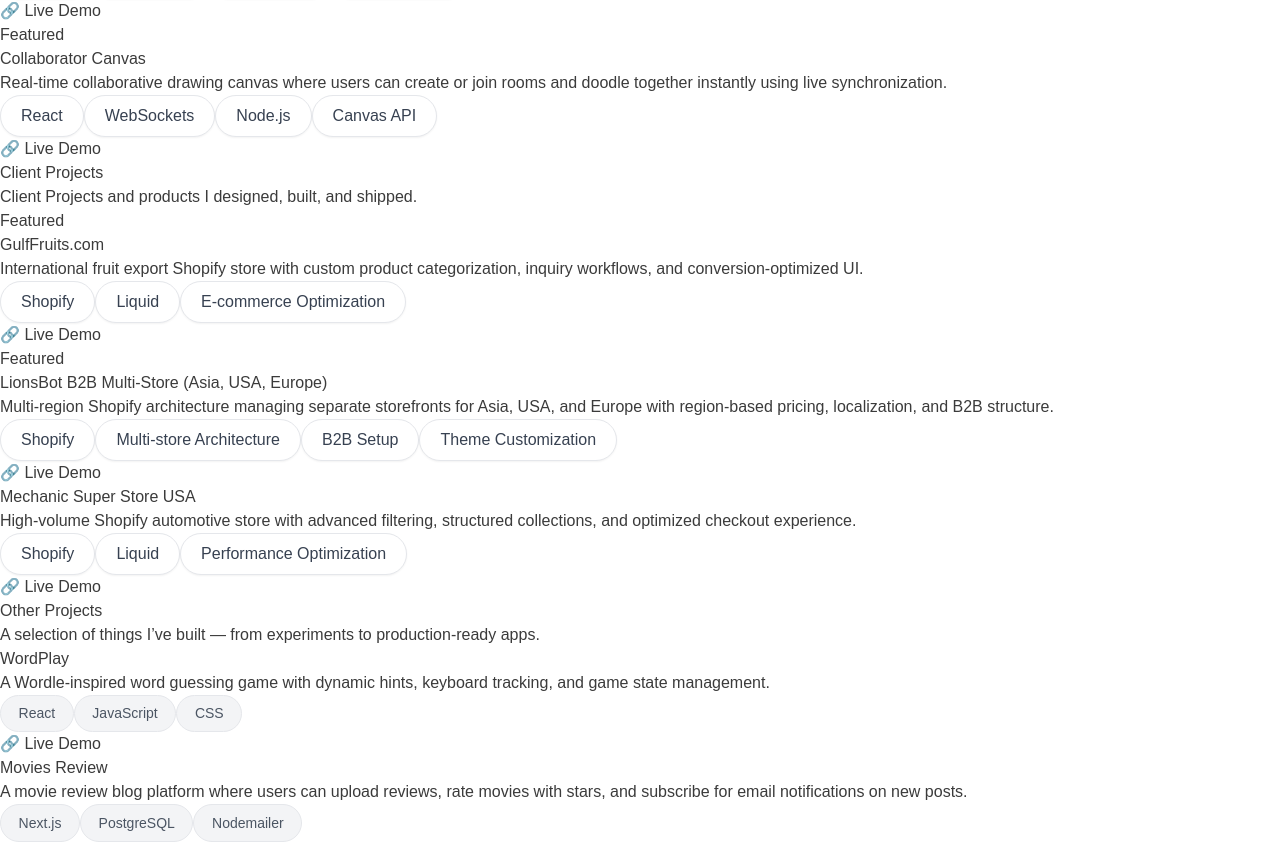
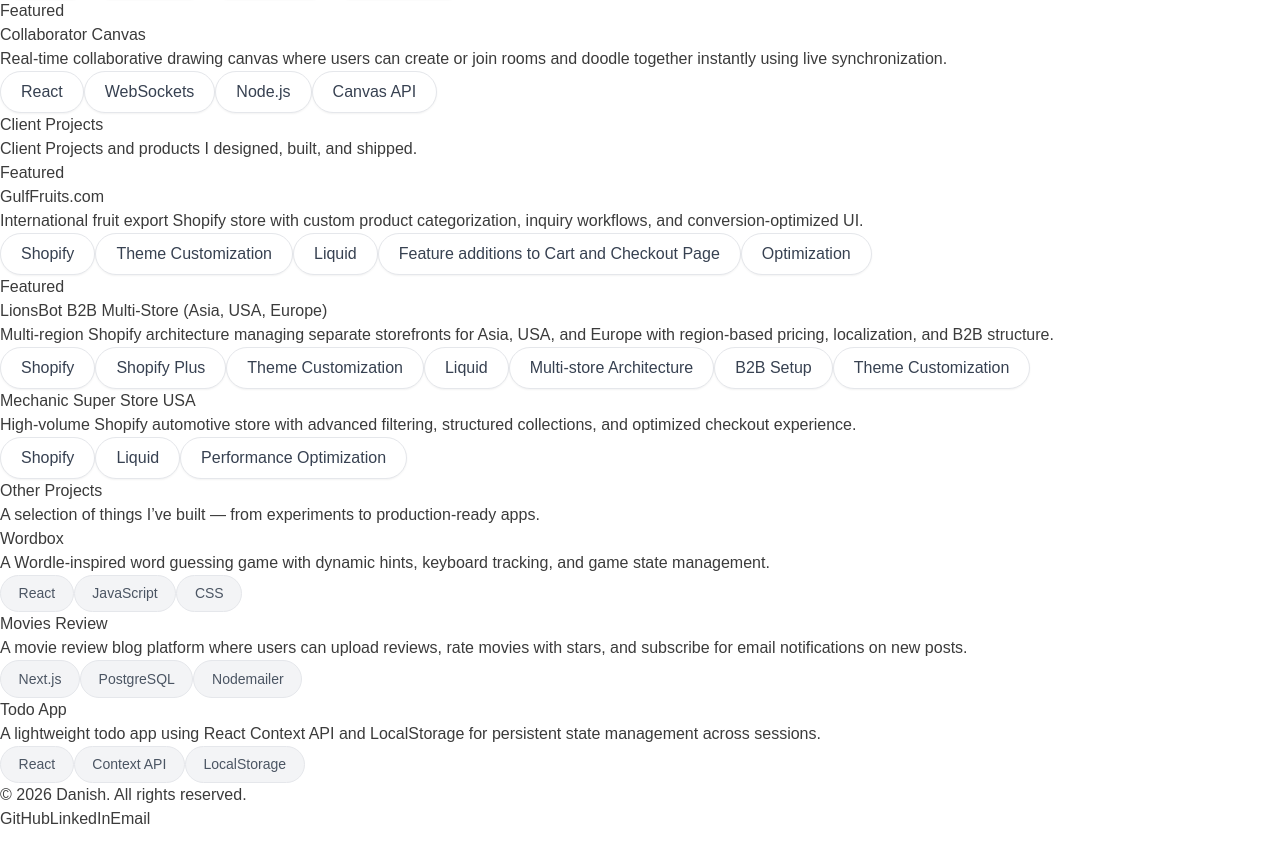
Before and after one commit to danishofcodes/tokensandbraces, a React (Vite) app: page /projects in a window 1280 px wide. Shown: the part 277-1119 px from the top of the page. Built offline with nearby package versions, Linux system fonts and the light colour scheme; a web font is replaced by a local one.

Commit message:
links added

```diff
--- a/src/components/ProjectsPage/ProjectCard.jsx
+++ b/src/components/ProjectsPage/ProjectCard.jsx
@@ -18,7 +18,7 @@ const ProjectCard = ({ title, description, tech, demoLink, codeLink, featured })
             ))}
           </div>
           <div className="flex gap-4">
-            {demoLink && <a href={demoLink} className="text-violet-600 font-medium hover:underline">🔗 Live Demo</a>}
+            {/* {demoLink && <a href={demoLink} className="text-violet-600 font-medium hover:underline">🔗 Live Demo</a>} */}
             {/* {codeLink && <a href={codeLink} className="text-gray-600 hover:underline">&lt;/&gt; Source Code</a>} */}
           </div>
         </div>
--- a/src/components/ProjectsPage/Projects.jsx
+++ b/src/components/ProjectsPage/Projects.jsx
@@ -5,7 +5,7 @@ const featuredProjects = [
   {
     title: "LinkedIn Optimizer AI",
     description:
-      "AI-powered LinkedIn profile optimizer that generates high-converting headlines, About sections, skill tags, and actionable optimization tips using Gemini API.",
+      "AI-powered LinkedIn profile optimizer that generates high-converting headlines, About sections, skill tags, and actionable optimization tips.",
     tech: [
       { name: "Next.js" },
       { name: "TypeScript" },
@@ -32,6 +32,7 @@ const featuredProjects = [
   },
 ];
 
+
 const clientProjects = [
 
   {
@@ -40,10 +41,12 @@ const clientProjects = [
       "International fruit export Shopify store with custom product categorization, inquiry workflows, and conversion-optimized UI.",
     tech: [
       { name: "Shopify" },
+      { name: "Theme Customization" },
       { name: "Liquid" },
-      { name: "E-commerce Optimization" },
+      { name: "Feature additions to Cart and Checkout Page" },
+      { name: "Optimization" },
     ],
-    demoLink: "#",
+    demoLink: "https://gulffruits.com/",
     featured: true,
   },
 
@@ -53,11 +56,14 @@ const clientProjects = [
       "Multi-region Shopify architecture managing separate storefronts for Asia, USA, and Europe with region-based pricing, localization, and B2B structure.",
     tech: [
       { name: "Shopify" },
+      { name: "Shopify Plus" },
+      { name: "Theme Customization" },
+      { name: "Liquid" },
       { name: "Multi-store Architecture" },
       { name: "B2B Setup" },
       { name: "Theme Customization" },
     ],
-    demoLink: "#",
+    demoLink: "https://www.lionsbot.com/",
     featured: true,
   },
 {
@@ -69,9 +75,19 @@ const clientProjects = [
       { name: "Liquid" },
       { name: "Performance Optimization" },
     ],
-    demoLink: "#",
+    demoLink: "https://mechanicsuperstore.com/",
     featured: false,
   }
+
+
+
+
+
+
+
+
+
+
   // {
   //   title: "Alboom Marine",
   //   description:
@@ -81,7 +97,7 @@ const clientProjects = [
   //     { name: "Liquid" },
   //     { name: "Custom Theme Development" },
   //   ],
-  //   demoLink: "#",
+  //   demoLink: "https://gulffruits.com/",
   //   featured: true,
   // }
 
@@ -89,7 +105,7 @@ const clientProjects = [
 
 const otherProjects = [
   {
-    title: "WordPlay",
+    title: "Wordbox",
     description:
       "A Wordle-inspired word guessing game with dynamic hints, keyboard tracking, and game state management.",
     tech: [
@@ -110,12 +126,12 @@ const otherProjects = [
       { name: "PostgreSQL", secondary: true },
       { name: "Nodemailer", secondary: true },
     ],
-    demoLink: "#",
+    demoLink: "https://wordboxgame.netlify.app/",
     codeLink: "#",
     featured: false,
   },
   {
-    title: "TodoContext",
+    title: "Todo App",
     description:
       "A lightweight todo app using React Context API and LocalStorage for persistent state management across sessions.",
     tech: [
@@ -123,7 +139,7 @@ const otherProjects = [
       { name: "Context API", secondary: true },
       { name: "LocalStorage", secondary: true },
     ],
-    demoLink: "#",
+    demoLink: "https://flotodo.netlify.app/",
     codeLink: "#",
     featured: false,
   },
```
